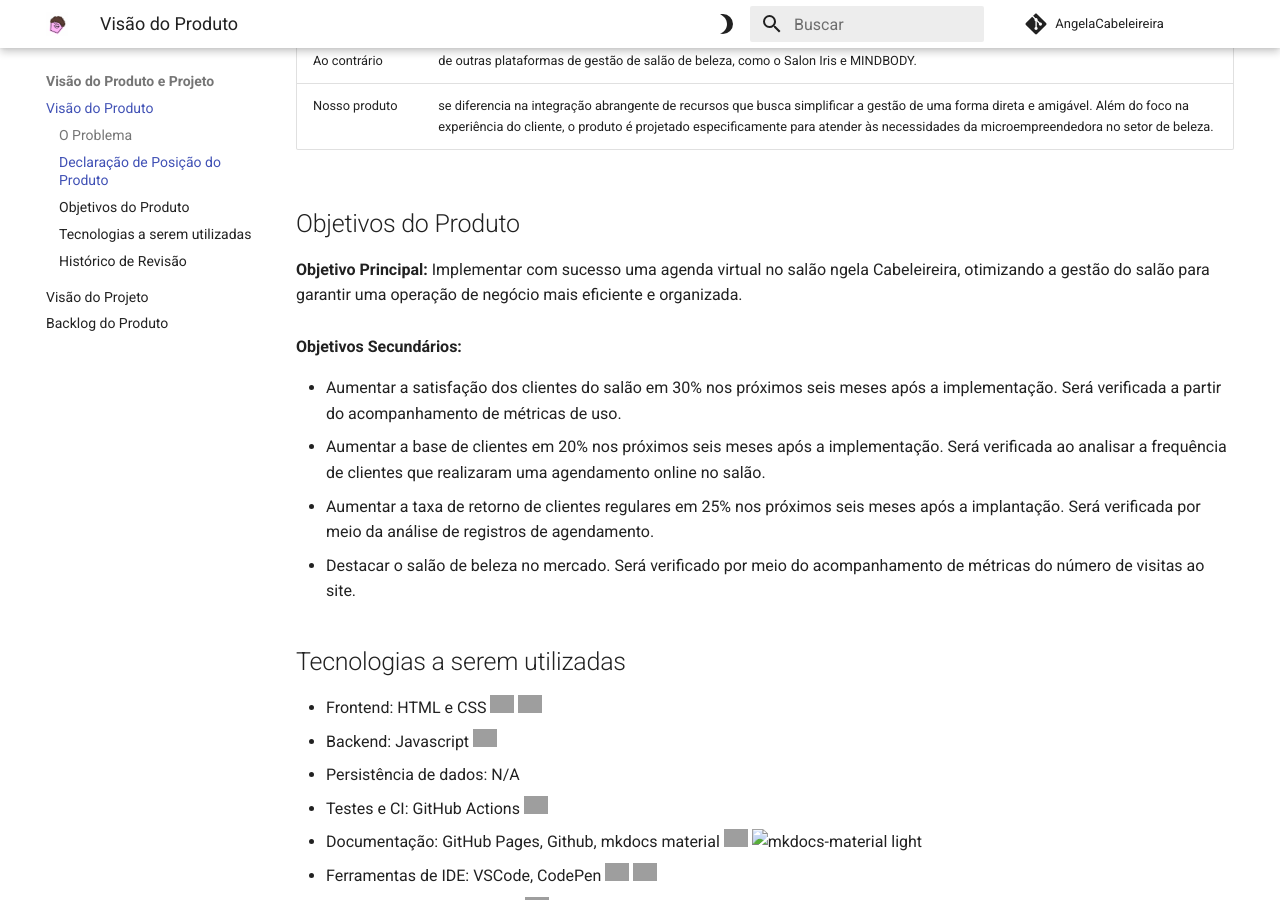
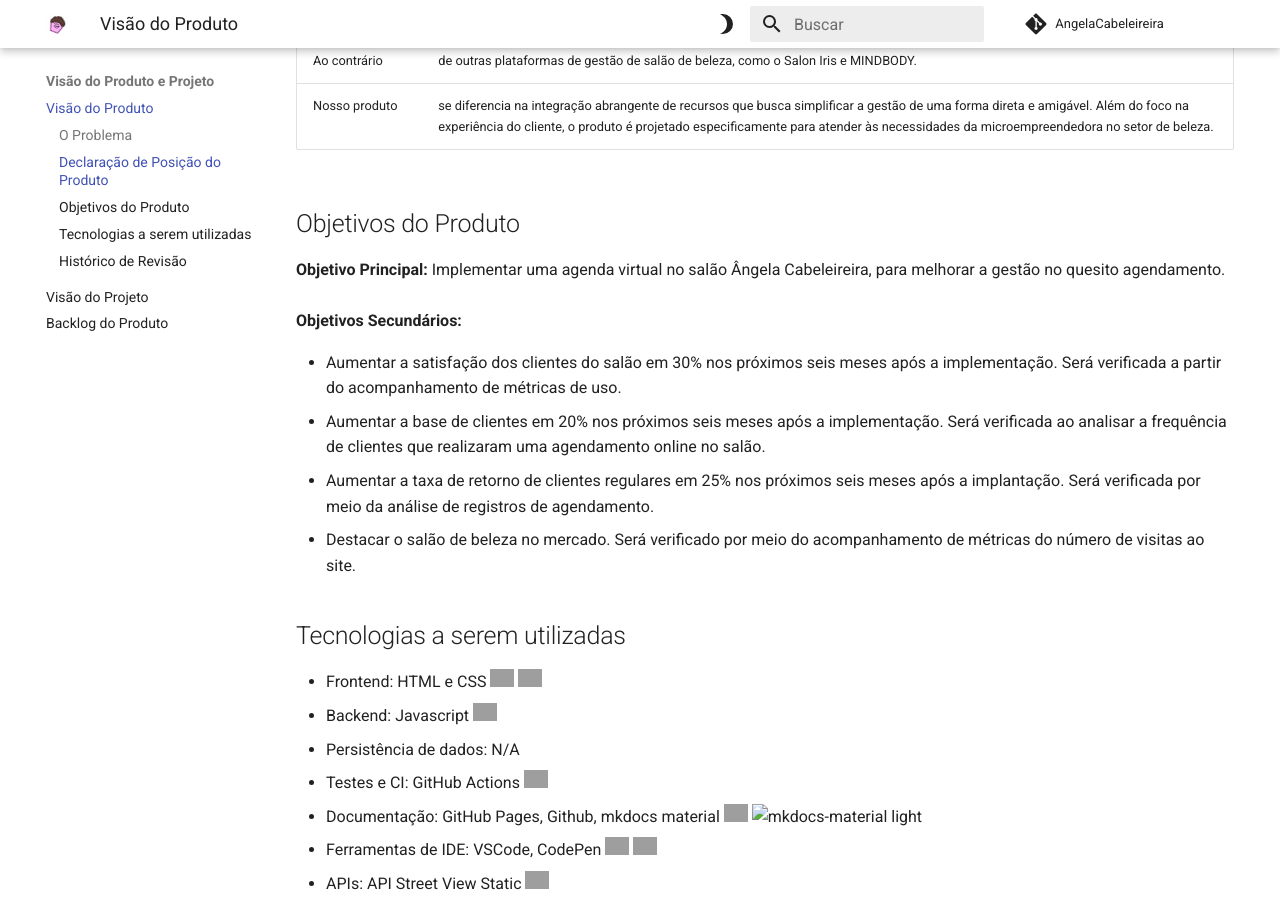
Before and after one commit to mdsreq-fga-unb/2023.2-AngelaCabeleireira, an MkDocs documentation site: the page built from docs/VisaoProdutoEProjeto/visaoProduto.md, in a window 1280 px wide and 900 px high, scrolled down 1213 px. Built offline with MkDocs 1.6.1 and Material for MkDocs 9.7.7, drawn with Linux system fonts in a browser that asks for light colours; comment, search, counter and statistics services are not loaded; grey boxes are pictures that could not be loaded.

Commit message:
updated product objectives in `visaoProduto.md` according to issues

```diff
--- a/docs/VisaoProdutoEProjeto/visaoProduto.md
+++ b/docs/VisaoProdutoEProjeto/visaoProduto.md
@@ -17,7 +17,7 @@ O problema está associado a um salão de beleza. A dona do salão é  ngela, um
 
 ## Objetivos do Produto
 
-**Objetivo Principal:** Implementar com sucesso uma agenda virtual no salão  ngela Cabeleireira, otimizando a gestão do salão para garantir uma operação de negócio mais eficiente e organizada. </br></br>
+**Objetivo Principal:** Implementar uma agenda virtual no salão  Ângela Cabeleireira, para melhorar a gestão no quesito agendamento. </br></br>
 **Objetivos Secundários:**
 <ul>
     <li>Aumentar a satisfação dos clientes do salão em 30% nos próximos seis meses após a implementação. Será verificada a partir do acompanhamento de métricas de uso.</li>
```
